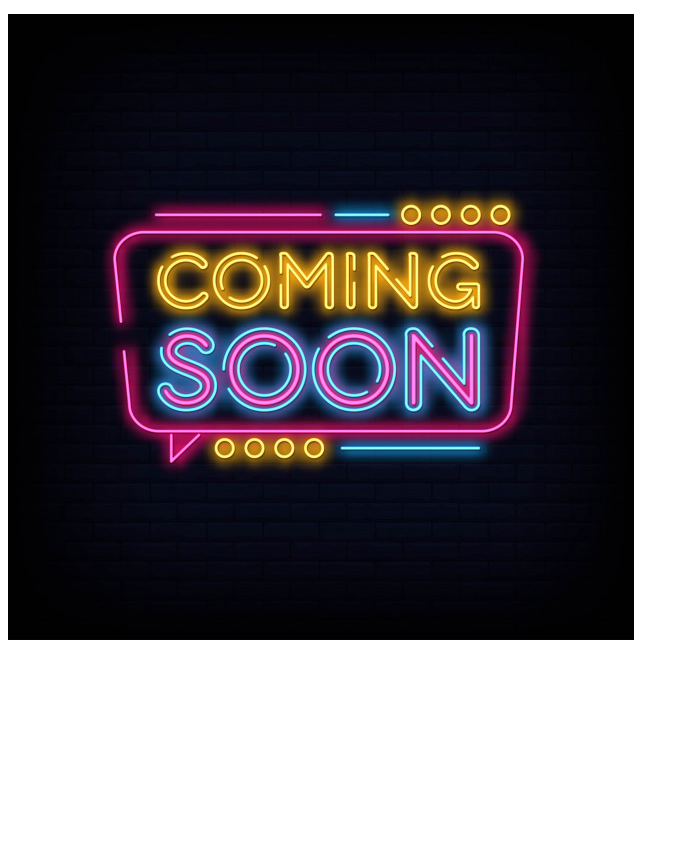
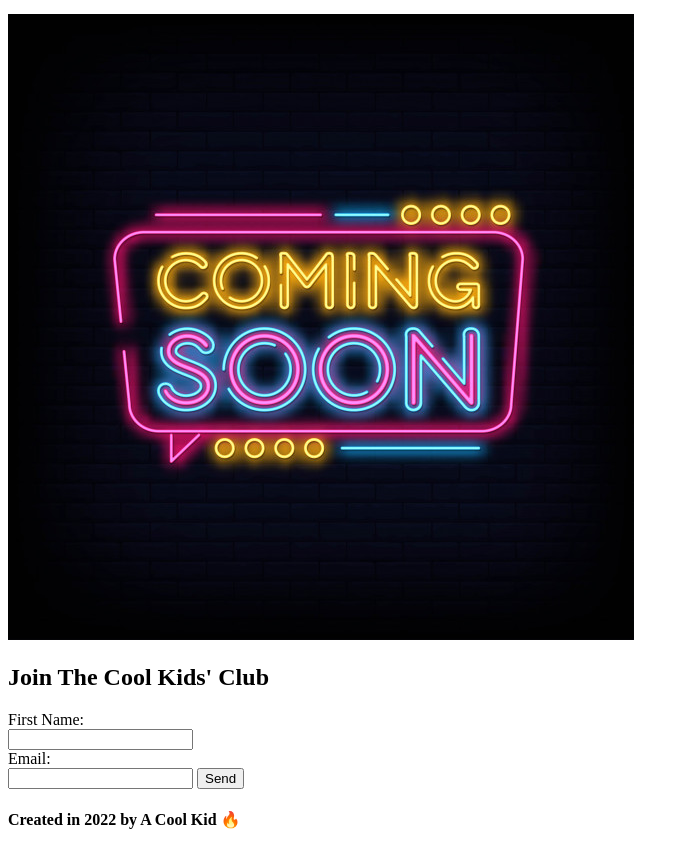
Before and after one commit to ssbbgm/my-first-landing-page, a plain HTML site: page index.html in a window 1280 px wide. Shown: the part 136-986 px from the top of the page, without its empty margins (0-689 px from the left). Before the commit the page ends 800 px from the top, so only its background shows below. Drawn offline with Linux system fonts and the light colour scheme.

Commit message:
added the form and footer to html code

```diff
--- a/index.html
+++ b/index.html
@@ -24,5 +24,16 @@
         </nav>
     </header>
     <img src="./assets/images/coming-soon-neon.jpeg" alt="Coming Soon">
+    <h2>Join The Cool Kids' Club</h2>
+    <form>
+        <label for="fname">First Name:</label><br>
+        <input type="text" id="fname" name="fname"><br>
+        <label for="email">Email:</label><br>
+        <input type="email" id="email" name="email">
+        <input type="submit" value="Send">
+      </form>
+    <footer>
+        <h4>Created in 2022 by A Cool Kid 🔥</h4>
+    </footer>
 </body>
 </html>
```
